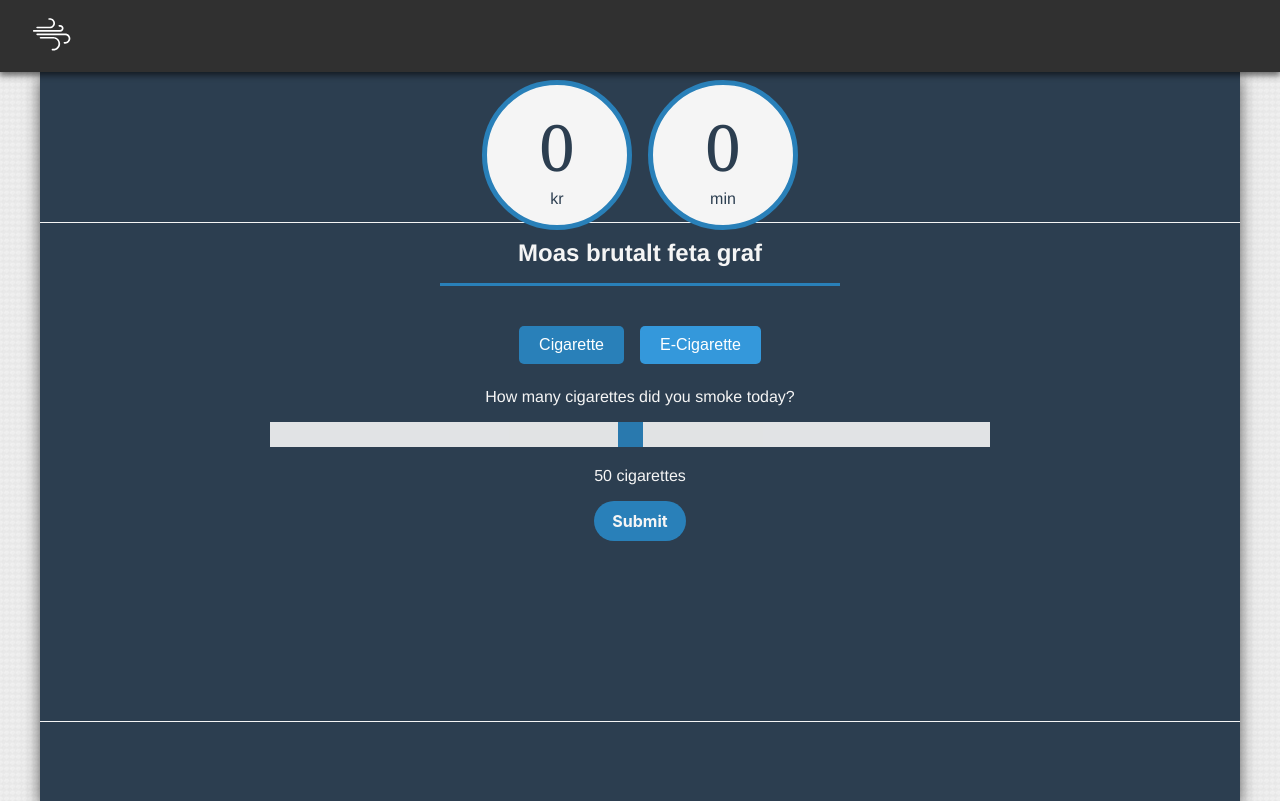
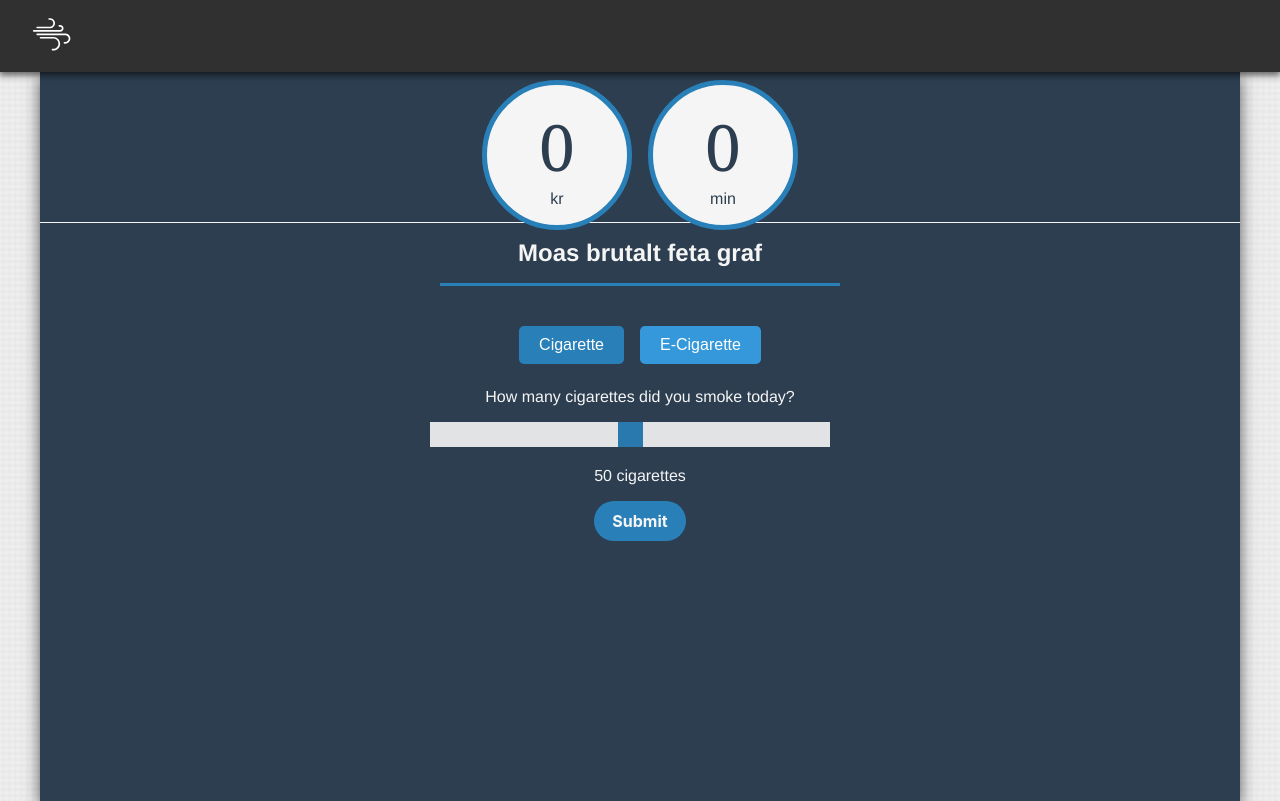
Before and after one commit to rubenmadsen/smokin, a Vue app in the folder Frontend/: page /tracker in a window 1280 px wide. Built offline with nearby package versions, Linux system fonts and the light colour scheme; no server answers.

Commit message:
Tracker css

```diff
--- a/Frontend/src/App.vue
+++ b/Frontend/src/App.vue
@@ -112,7 +112,7 @@ h1, h2, h3, h4, h5, h6, p, span {
 .ribbonContainer {
   display: flex;
   border-top: 1px solid var(--text-color);
-  border-bottom: 1px solid var(--text-color);
+  /* border-bottom: 1px solid var(--text-color); */
   margin-top: 150px;
   height: 500px;
 }
@@ -131,13 +131,14 @@ h1, h2, h3, h4, h5, h6, p, span {
 }
 .resolutionInfo p{
   margin-bottom: 1rem;
+  color: var(--nav-color);
+  font-weight: bold;
 }
 .routerContainer {
   position: relative;
   max-width: 1200px;
   display: flex;
   flex-direction: column;
-
   margin: 0 auto;
   min-height: calc(100vh - 71px);
   box-shadow: var(--strong-shadow) 0px 5px 15px;
--- a/Frontend/src/views/TrackerView.vue
+++ b/Frontend/src/views/TrackerView.vue
@@ -125,7 +125,7 @@ export default {
   margin-top: 1rem;
 }
 .slider {
-  width: 60%;
+  width: 400px;
   margin-right: 20px;
 
 }
```
